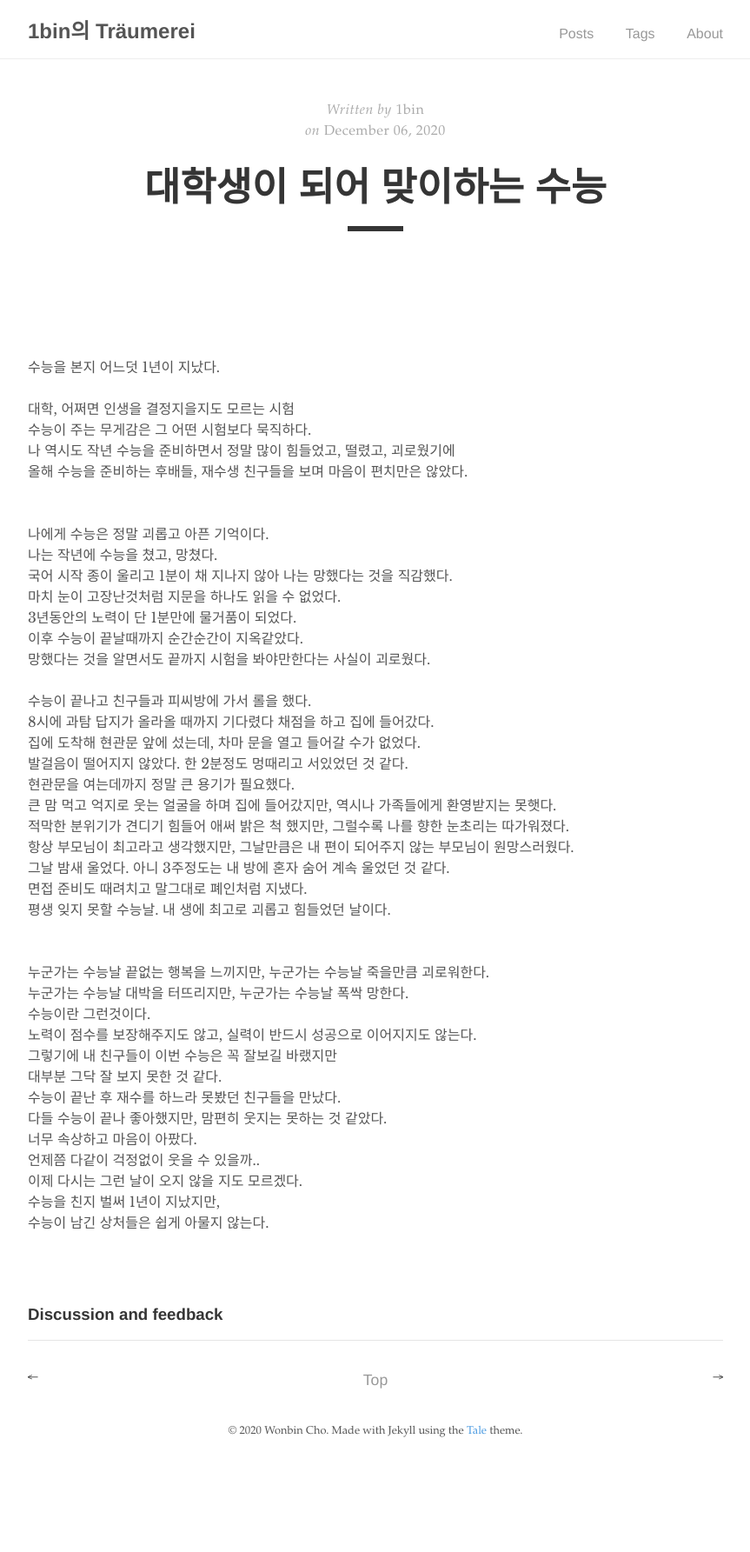
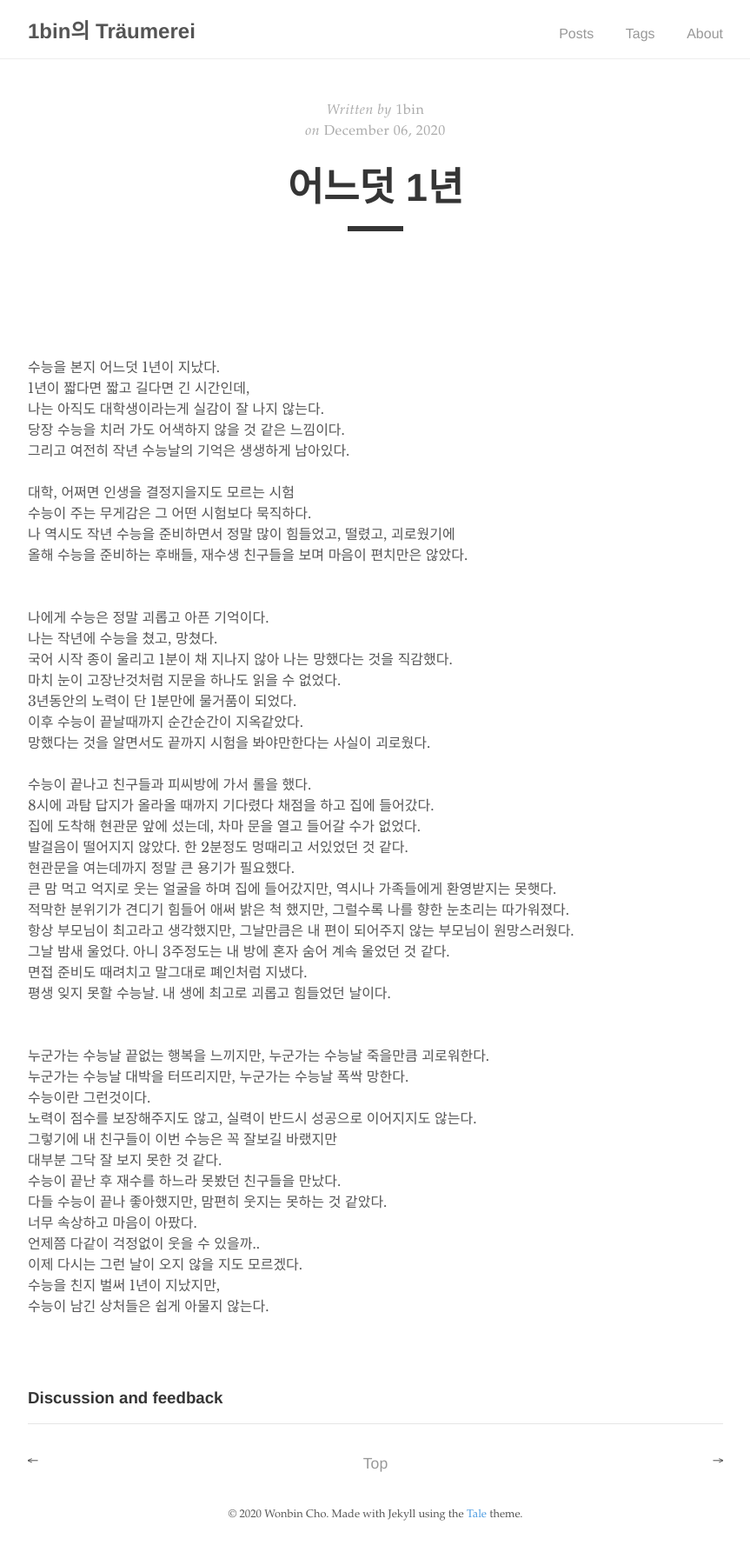
Before and after one commit to 1bin01/1bin01.github.io, a Jekyll site: the page built from _posts/2020-12-06-diary1.md, in a window 1280 px wide. Shown: the whole page at 87% size, without its empty margins (208-1071 px from the left). Built offline with Jekyll 4.4.1, drawn with Linux system fonts in a browser that asks for light colours; comment, search, counter and statistics services are not loaded; before the commit the page ends 1689 px from its top, so only the background shows below that.

Commit message:
Update 2020-12-06-diary1.md

```diff
--- a/_posts/2020-12-06-diary1.md
+++ b/_posts/2020-12-06-diary1.md
@@ -1,6 +1,6 @@
 ---
 layout: post
-title:  "대학생이 되어 맞이하는 수능"
+title:  "어느덧 1년"
 author: "1bin"
 comments: true
 tags: 일기
@@ -8,6 +8,10 @@ tags: 일기
 <br>
 <br>
 수능을 본지 어느덧 1년이 지났다.
+1년이 짧다면 짧고 길다면 긴 시간인데,
+나는 아직도 대학생이라는게 실감이 잘 나지 않는다.
+당장 수능을 치러 가도 어색하지 않을 것 같은 느낌이다.
+그리고 여전히 작년 수능날의 기억은 생생하게 남아있다.
 <br>
 대학, 어쩌면 인생을 결정지을지도 모르는 시험
 수능이 주는 무게감은 그 어떤 시험보다 묵직하다.
```
